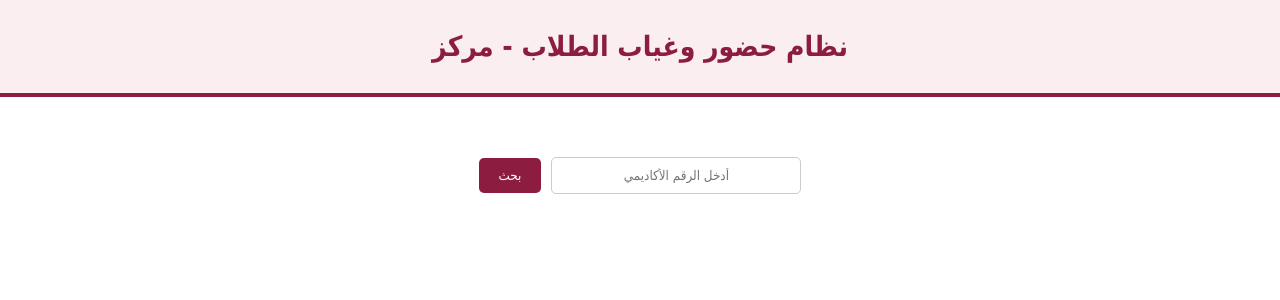
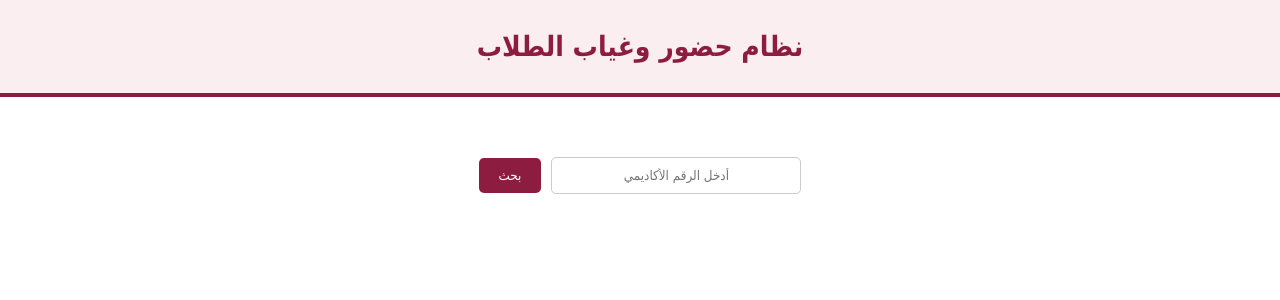
Before and after one commit to DaniaDwaikat/UnixProject, a PHP site: page / in a window 1280 px wide. Shown: the top 300 px of the page. Run offline with PHP 8.4, Linux system fonts and the light colour scheme; some web fonts are replaced.

Commit message:
editheader and remove footer

```diff
--- a/index.php
+++ b/index.php
@@ -67,7 +67,7 @@ if ($_SERVER['REQUEST_METHOD'] === 'POST') {
 </head>
 <body>
 <div class="header">
-    <h1>نظام حضور وغياب الطلاب - مركز</h1>
+    <h1>نظام حضور وغياب الطلاب</h1>
 </div>
 <div class="bar"></div>
 
```
